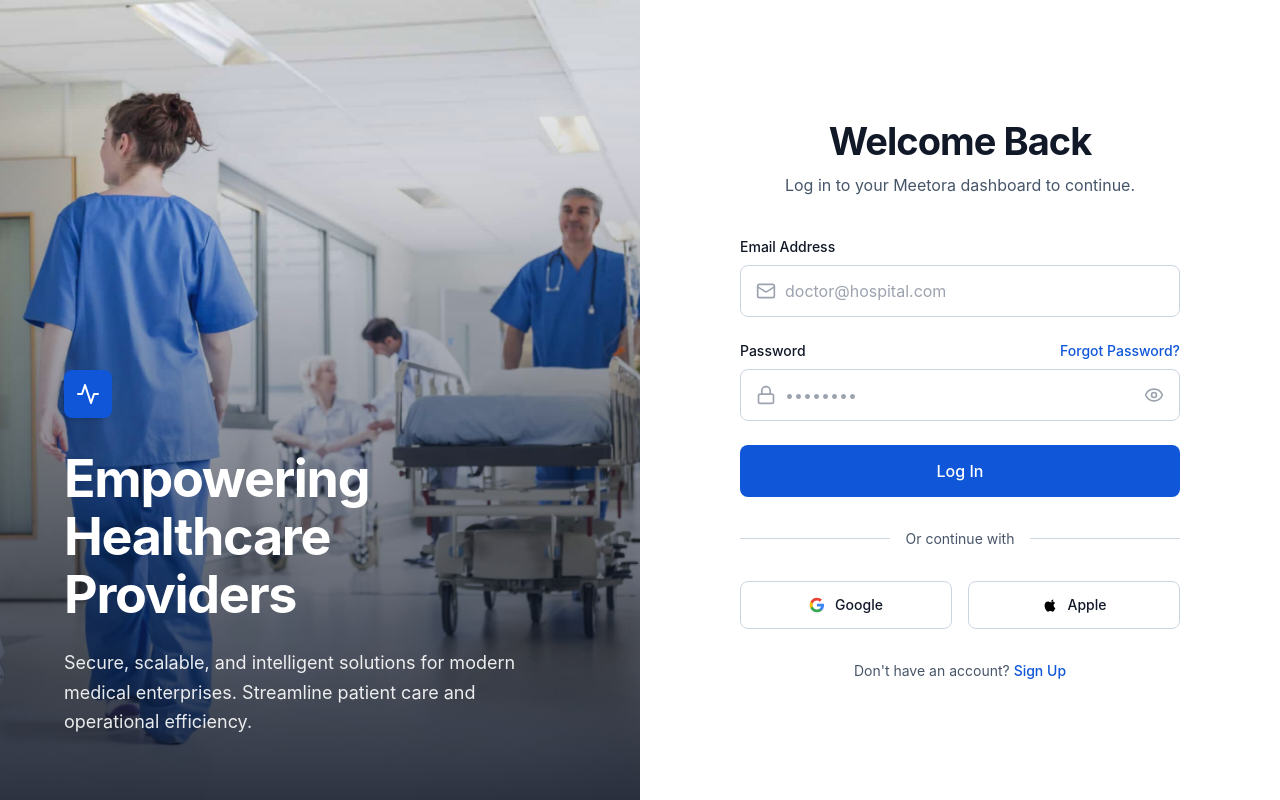
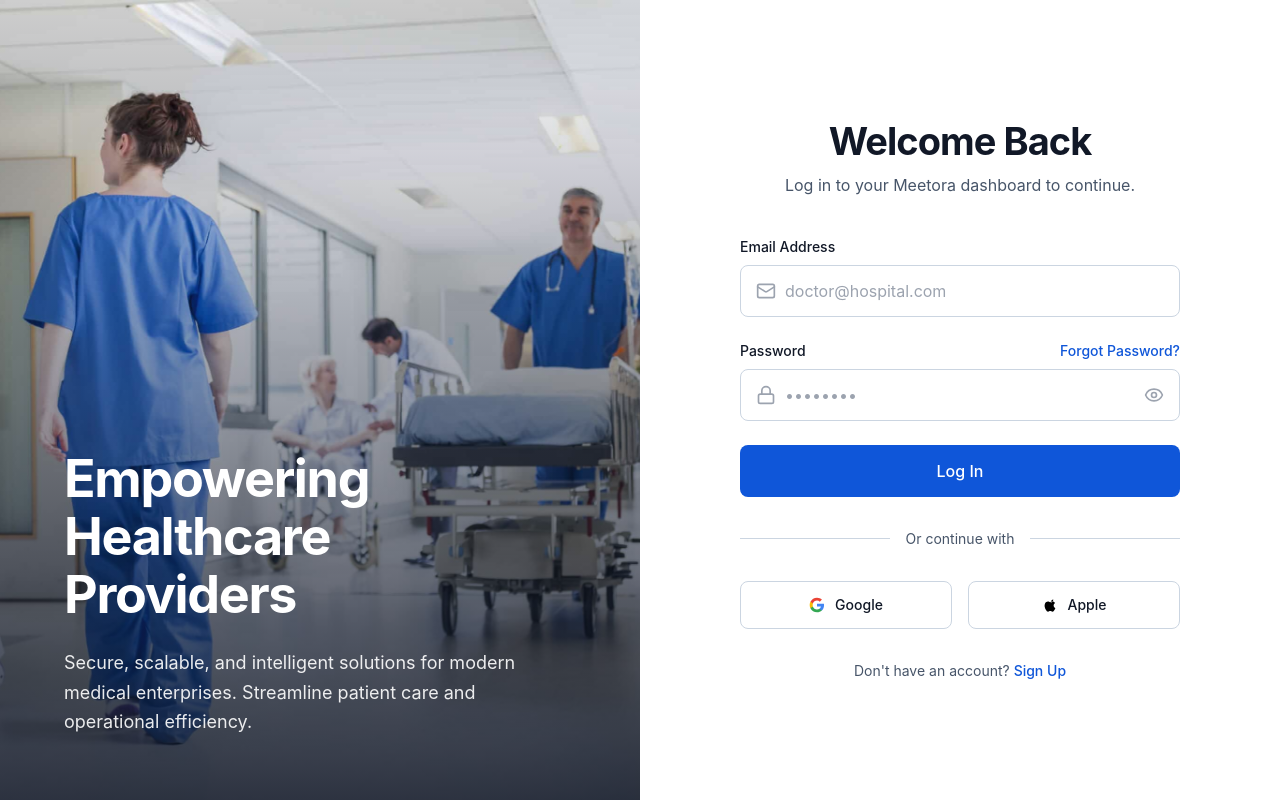
Before and after one commit to ayoubsofi21/Meetora, a React app in the folder frontend/: page /login in a window 1280 px wide. Built offline with nearby package versions, Linux system fonts and the light colour scheme; the HTML template or start-up script is replaced by a standard one.

Commit message:
update  some functionality

```diff
--- a/frontend/src/pages/auth/Login.jsx
+++ b/frontend/src/pages/auth/Login.jsx
@@ -3,26 +3,21 @@
 import { useAuth } from '../../context/AuthContext';
 import { Mail, Lock, Eye, EyeOff, AlertCircle, Loader2 } from 'lucide-react';
 import hospitalImage from '../../assets/images/hospital-login.jpg';
-
 export default function Login() {
   const { login } = useAuth();
   const navigate = useNavigate();
-
   const [email, setEmail] = useState('');
   const [password, setPassword] = useState('');
   const [showPassword, setShowPassword] = useState(false);
   const [error, setError] = useState('');
   const [isSubmitting, setIsSubmitting] = useState(false);
-
   const handleSubmit = async (e) => {
     e.preventDefault();
     setError('');
-
     if (!email || !password) {
       setError('Please fill in all fields.');
       return;
     }
-
     try {
       setIsSubmitting(true);
       const result = await login(email, password);
@@ -40,40 +35,16 @@
       setIsSubmitting(false);
     }
   };
-
   return (
     <div className="min-h-screen w-full bg-white grid grid-cols-1 lg:grid-cols-2">
-      {/* ========================================== */}
-      {/* LEFT SECTION: HOSPITAL IMAGE & OVERLAY     */}
-      {/* ========================================== */}
       <div className="relative hidden lg:block h-full w-full overflow-hidden select-none">
-        {/* Background Image */}
         <img
           src={hospitalImage}
           alt="Modern healthcare facility corridor"
           className="absolute inset-0 h-full w-full object-cover"
         />
-
-        {/* Gradient Overlay for Text Legibility */}
         <div className="absolute inset-0 bg-gradient-to-t from-[#0A1120]/85 via-[#111827]/40 to-transparent" />
-
-        {/* Marketing / Brand Panel Content */}
         <div className="absolute left-12 xl:left-16 bottom-16 max-w-[480px] z-10 text-white pr-6">
-          {/* Medical Icon Box */}
-          <div className="w-12 h-12 rounded-lg bg-[#0F56D9] flex items-center justify-center mb-8 shadow-md">
-            <svg
-              className="w-6 h-6 text-white"
-              viewBox="0 0 24 24"
-              fill="none"
-              stroke="currentColor"
-              strokeWidth="2"
-              strokeLinecap="round"
-              strokeLinejoin="round"
-            >
-              <polyline points="22 12 18 12 15 21 9 3 6 12 2 12" />
-            </svg>
-          </div>
-
           {/* Headline */}
           <h1 className="text-[44px] xl:text-[52px] font-bold leading-[1.12] tracking-tight text-white mb-6">
             Empowering
@@ -82,20 +53,13 @@
             <br />
             Providers
           </h1>
-
-          {/* Subtitle / Description */}
           <p className="text-white/90 text-base xl:text-lg leading-relaxed font-normal">
             Secure, scalable, and intelligent solutions for modern medical enterprises.
             Streamline patient care and operational efficiency.
           </p>
         </div>
       </div>
-
-      {/* ========================================== */}
-      {/* RIGHT SECTION: LOGIN FORM CONTAINER       */}
-      {/* ========================================== */}
       <div className="flex flex-col justify-center items-center px-6 sm:px-12 lg:px-16 py-12 bg-white">
-        {/* Compact Brand Header (Mobile View Only) */}
         <div className="lg:hidden w-full max-w-[440px] mb-8 text-center sm:text-left">
           <div className="inline-flex items-center gap-2">
             <div className="w-8 h-8 rounded-md bg-[#0F56D9] flex items-center justify-center text-white">
@@ -112,10 +76,7 @@
             <span className="text-xl font-bold tracking-tight text-[#111827]">MEETORA</span>
           </div>
         </div>
-
-        {/* Form Container */}
         <div className="w-full max-w-[440px]">
-          {/* Header */}
           <div className="text-center mb-10">
             <h2 className="text-3xl sm:text-[38px] font-bold text-[#111827] tracking-tight">
               Welcome Back
@@ -133,9 +94,7 @@
             </div>
           )}
 
-          {/* Login Form */}
           <form onSubmit={handleSubmit} className="space-y-6">
-            {/* Email Field */}
             <div>
               <label htmlFor="email" className="block text-sm font-medium text-[#111827] mb-2">
                 Email Address
@@ -156,8 +115,6 @@
                 />
               </div>
             </div>
-
-            {/* Password Field */}
             <div>
               <div className="flex items-center justify-between mb-2">
                 <label htmlFor="password" className="block text-sm font-medium text-[#111827]">
@@ -194,8 +151,6 @@
                 </button>
               </div>
             </div>
-
-            {/* Submit Button */}
             <button
               type="submit"
               disabled={isSubmitting}
@@ -211,15 +166,11 @@
               )}
             </button>
           </form>
-
-          {/* Social Login Divider */}
           <div className="my-8 flex items-center">
             <div className="flex-1 h-[1px] bg-[#CBD5E1]" />
             <span className="px-4 text-sm text-[#475569] font-normal">Or continue with</span>
             <div className="flex-1 h-[1px] bg-[#CBD5E1]" />
           </div>
-
-          {/* Social Buttons */}
           <div className="grid grid-cols-2 gap-4">
             <button
               type="button"
@@ -256,8 +207,6 @@
               <span>Apple</span>
             </button>
           </div>
-
-          {/* Footer Link */}
           <p className="mt-8 text-center text-sm text-[#475569]">
             Don't have an account?{' '}
             <Link to="/register" className="text-[#0F56D9] font-medium hover:underline">
--- a/frontend/src/pages/auth/Register.jsx
+++ b/frontend/src/pages/auth/Register.jsx
@@ -100,28 +100,14 @@
 
   return (
     <div className="min-h-screen w-full bg-white grid grid-cols-1 lg:grid-cols-2">
-      {/* =========================================================
-          LEFT — HOSPITAL IMAGE & OVERLAY (DESKTOP)
-      ========================================================== */}
       <div className="relative hidden lg:block h-full w-full overflow-hidden select-none bg-[#0F172A]">
-        {/* Background Image */}
         <img
           src={hospitalImage}
           alt="Modern healthcare facility corridor"
           className="absolute inset-0 h-full w-full object-cover pointer-events-none"
         />
-
-        {/* Dark Gradient Overlay */}
         <div className="absolute inset-0 bg-gradient-to-t from-[#0A1120]/85 via-[#111827]/40 to-transparent" />
-
-        {/* Marketing / Brand Panel Content */}
         <div className="absolute left-12 xl:left-16 bottom-16 max-w-[480px] z-10 text-white pr-6">
-          {/* Medical Icon Box */}
-          <div className="w-12 h-12 rounded-lg bg-[#0F56D9] flex items-center justify-center mb-8 shadow-md">
-            <Activity className="w-6 h-6 text-white" />
-          </div>
-
-          {/* Headline */}
           <h1 className="text-[44px] xl:text-[52px] font-bold leading-[1.12] tracking-tight text-white mb-6">
             Healthcare
             <br />
@@ -129,18 +115,12 @@
             <br />
             Better Access
           </h1>
-
-          {/* Subtitle / Description */}
           <p className="text-white/90 text-base xl:text-lg leading-relaxed font-normal">
             Create your patient account and access appointments, medical records,
             prescriptions, and healthcare services from one secure platform.
           </p>
         </div>
       </div>
-
-      {/* =========================================================
-          RIGHT — REGISTER FORM CONTAINER
-      ========================================================== */}
       <div className="flex flex-col justify-center items-center px-6 sm:px-12 lg:px-16 py-12 bg-white">
         {/* Mobile-Only Brand Header */}
         <div className="lg:hidden w-full max-w-[440px] mb-8 text-center sm:text-left">
@@ -151,8 +131,6 @@
             <span className="text-xl font-bold tracking-tight text-[#111827]">MEETORA</span>
           </div>
         </div>
-
-        {/* Form Container */}
         <div className="w-full max-w-[440px]">
           {/* Header */}
           <div className="text-center mb-8">
@@ -163,26 +141,19 @@
               Create your Meetora patient account to get started.
             </p>
           </div>
-
-          {/* Success Notification Alert */}
           {success && (
             <div className="mb-6 p-3.5 rounded-lg bg-[#ECFDF5] border border-[#A7F3D0] flex items-start gap-3 text-[#047857] text-sm">
               <CheckCircle2 className="w-5 h-5 shrink-0 mt-0.5" />
               <span>Account created successfully. Redirecting to login...</span>
             </div>
           )}
-
-          {/* Inline Error Alert */}
           {error && !success && (
             <div className="mb-6 p-3.5 rounded-lg bg-[#FEF2F2] border border-[#FECACA] flex items-start gap-3 text-[#DC2626] text-sm">
               <AlertCircle className="w-5 h-5 shrink-0 mt-0.5" />
               <span>{error}</span>
             </div>
           )}
-
-          {/* Form */}
           <form onSubmit={handleSubmit} className="space-y-5">
-            {/* Full Name */}
             <div>
               <label htmlFor="name" className="block text-sm font-medium text-[#111827] mb-2">
                 Full Name
@@ -204,8 +175,6 @@
                 />
               </div>
             </div>
-
-            {/* Email Address */}
             <div>
               <label htmlFor="email" className="block text-sm font-medium text-[#111827] mb-2">
                 Email Address
@@ -227,8 +196,6 @@
                 />
               </div>
             </div>
-
-            {/* Password */}
             <div>
               <label htmlFor="password" className="block text-sm font-medium text-[#111827] mb-2">
                 Password
@@ -261,8 +228,6 @@
                 Minimum 8 characters
               </p>
             </div>
-
-            {/* Confirm Password */}
             <div>
               <label htmlFor="password_confirmation" className="block text-sm font-medium text-[#111827] mb-2">
                 Confirm Password
@@ -292,8 +257,6 @@
                 </button>
               </div>
             </div>
-
-            {/* Terms */}
             <div className="pt-1">
               <label className="flex items-start gap-3 cursor-pointer select-none">
                 <input
@@ -315,8 +278,6 @@
                 </span>
               </label>
             </div>
-
-            {/* Submit Button */}
             <button
               type="submit"
               disabled={isSubmitting || success}
@@ -332,15 +293,11 @@
               )}
             </button>
           </form>
-
-          {/* Social Auth Divider */}
           <div className="my-6 flex items-center">
             <div className="flex-1 h-[1px] bg-[#CBD5E1]" />
             <span className="px-4 text-sm text-[#475569] font-normal">Or continue with</span>
             <div className="flex-1 h-[1px] bg-[#CBD5E1]" />
           </div>
-
-          {/* Social Buttons */}
           <div className="grid grid-cols-2 gap-4">
             <button
               type="button"
@@ -377,16 +334,12 @@
               <span>Apple</span>
             </button>
           </div>
-
-          {/* Login Link */}
           <p className="mt-7 text-center text-sm text-[#475569]">
             Already have an account?{' '}
             <Link to="/login" className="text-[#0F56D9] font-medium hover:underline">
               Log In
             </Link>
           </p>
-
-          {/* Security Trust Badge */}
           <div className="mt-6 flex items-center justify-center gap-2 text-xs text-[#64748B]">
             <ShieldCheck className="w-4 h-4 text-emerald-600" />
             <span>Your information is protected and securely processed.</span>
```
